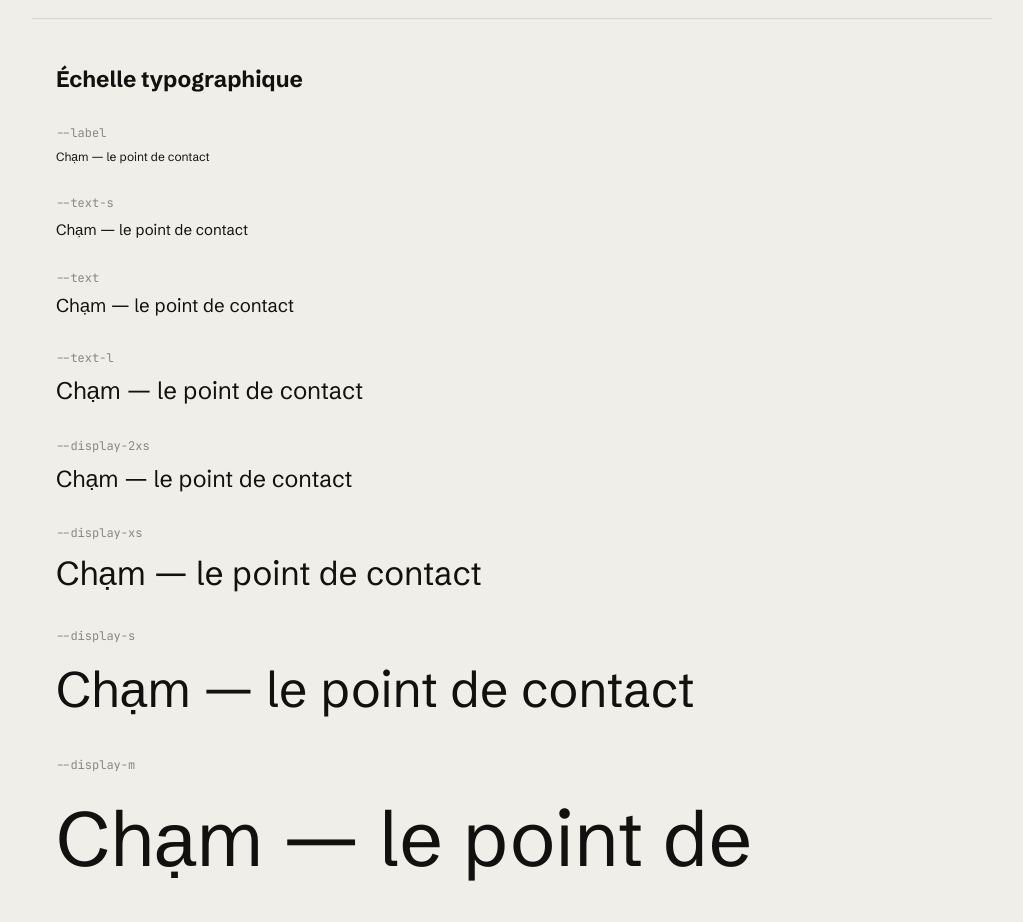
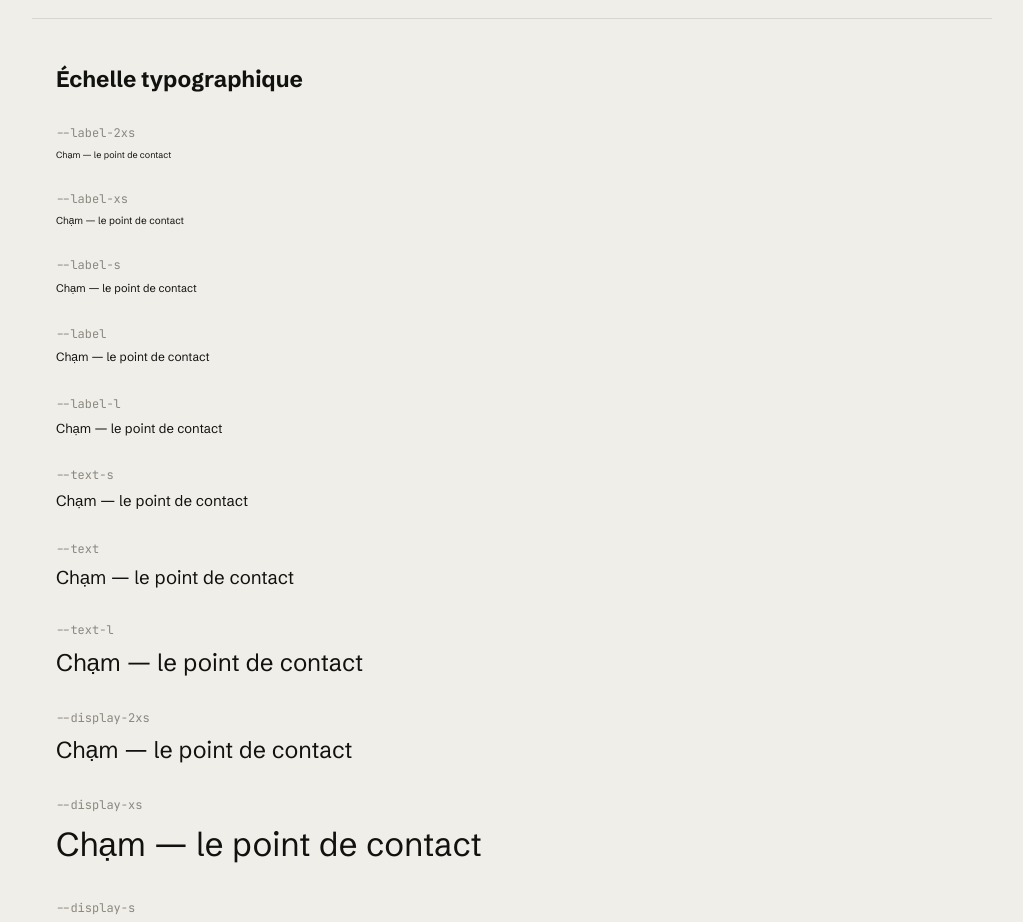
Before and after one commit to hagonin/cham-studio, a Next.js app: page /style-guide in a window 1280 px wide. Shown: the part 940-1862 px from the top of the page, without its empty margins (128-1151 px from the left). Built offline with nearby package versions, Linux system fonts and the light colour scheme.

Commit message:
feat(tokens): add the design's 9 to 13px label steps with their own floor

```diff
--- a/app/globals.css
+++ b/app/globals.css
@@ -111,13 +111,21 @@
                             (46px) le règlent dans leur composant
        --display-m    86px  la croix du héros
        --display-xl  118px  le wordmark du héros, et lui seul
-     Les méta du dessin sont à 9, 10 et 11px : --label reste à 12px. Écart
-     assumé, c'est le plancher de lisibilité que la garde protège.
-     Chaque plancher est ≥ 0.75rem (12px) — vérifié par tests/tokens.test.ts. */
+     Les ÉTIQUETTES (méta, sur-titres, légendes mono) sont de taille FIXE dans
+     le dessin : 9, 10, 11, 12 et 13px, une marche par pixel. Elles ont leur
+     propre plancher — 9px, le plus petit que le dessin emploie — et les
+     tailles fluides (clamp) gardent le leur : chaque plancher de clamp est
+     ≥ 0.75rem (12px). Les deux sont vérifiés par tests/tokens.test.ts. */
+
+  /* Étiquettes */
+  --label-2xs: 0.5625rem; /* 9px — méta sur mobile (galerie, pied de page, loader) */
+  --label-xs: 0.625rem; /* 10px — étiquette photo, méta de galerie, indice de défilement */
+  --label-s: 0.6875rem; /* 11px — sur-titres, index, pastilles */
+  --label: 0.75rem; /* mono, capitales, méta. 12px fixe : à cette taille un
+                       clamp ne gagne rien et le plancher est le plancher. */
+  --label-l: 0.8125rem; /* 13px — légende photo, pied de page */
 
   /* Corps */
-  --label: 0.75rem; /* mono, capitales, méta. 12px fixe : à cette taille un
-                       clamp ne gagne rien et le plancher est le plancher. */
   --text-s: clamp(0.875rem, 0.85rem + 0.12vw, 0.9375rem);
   --text: clamp(1rem, 0.94rem + 0.28vw, 1.25rem);
   --text-l: clamp(1.25rem, 1.1rem + 0.6vw, 1.5rem);
--- a/app/style-guide/page.tsx
+++ b/app/style-guide/page.tsx
@@ -16,7 +16,11 @@
 };
 
 const typeScale = [
+  { label: '--label-2xs', value: 'var(--label-2xs)' },
+  { label: '--label-xs', value: 'var(--label-xs)' },
+  { label: '--label-s', value: 'var(--label-s)' },
   { label: '--label', value: 'var(--label)' },
+  { label: '--label-l', value: 'var(--label-l)' },
   { label: '--text-s', value: 'var(--text-s)' },
   { label: '--text', value: 'var(--text)' },
   { label: '--text-l', value: 'var(--text-l)' },
--- a/lib/tokens.ts
+++ b/lib/tokens.ts
@@ -284,5 +284,11 @@
   return (hi + 0.05) / (lo + 0.05);
 }
 
-/** Plancher typographique : 12px. Aucun clamp ne descend en dessous. */
+/** Plancher des tailles FLUIDES : 12px. Aucun clamp ne descend en dessous. */
 export const MIN_FONT_REM = 0.75;
+
+/**
+ * Plancher des étiquettes à taille FIXE : 9px, le plus petit que le dessin
+ * emploie. Un palier d'étiquette plus petit n'a pas de modèle dans le dessin.
+ */
+export const MIN_LABEL_REM = 0.5625;
```
Also changed, not shown: 1 other file (tests, documents, lock files or other folders).
